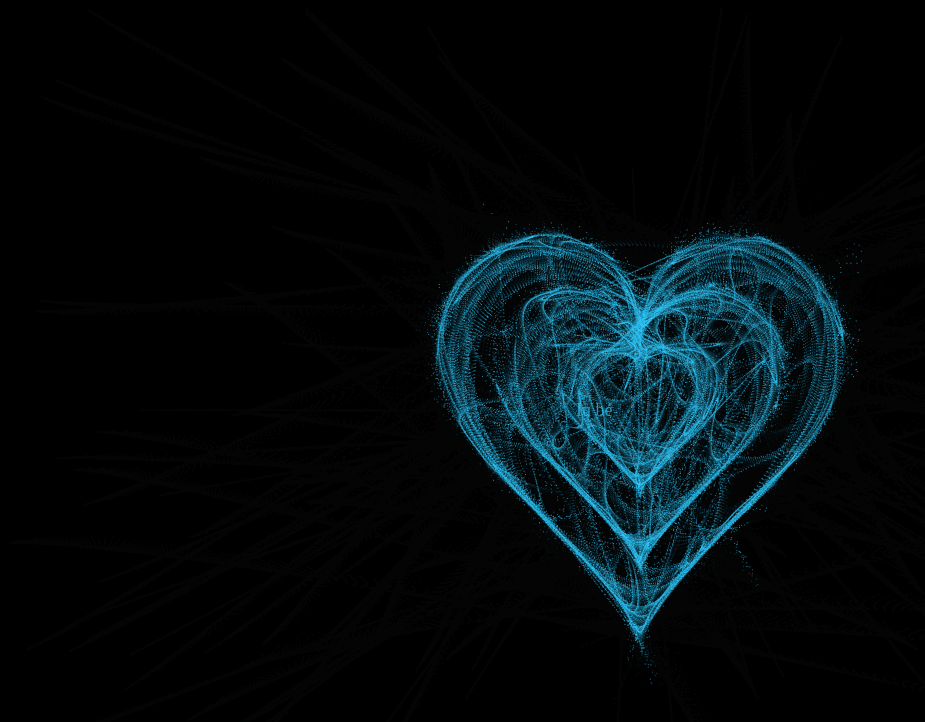
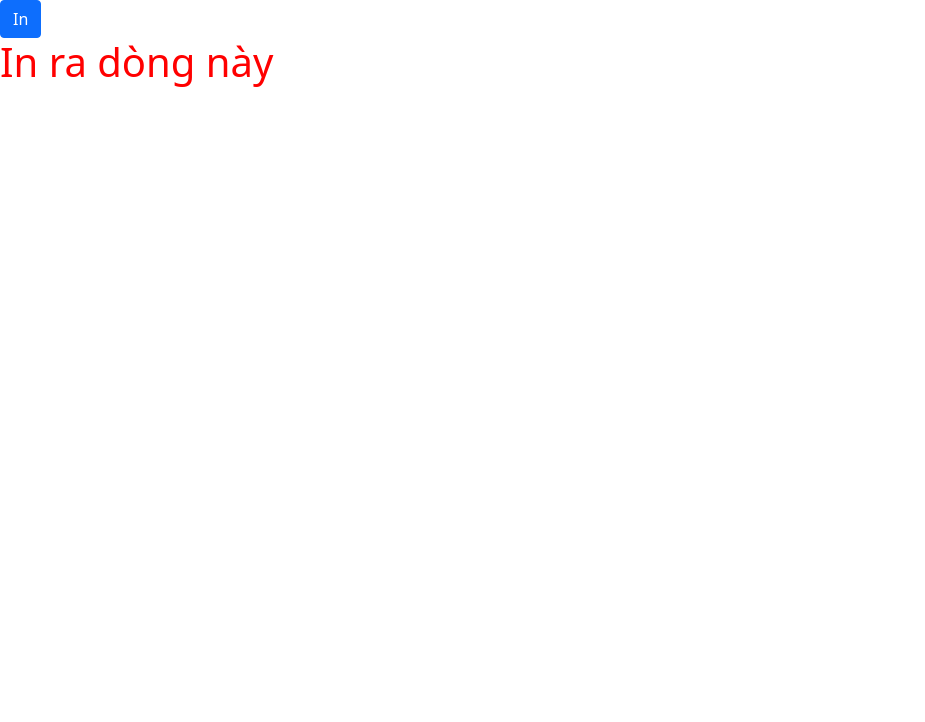
Before and after one commit to guanyuno2/guanyuno2, a plain HTML site: page index.html in a window 1280 px wide. Shown: the whole page, without its empty margins (0-925 px from the left). Drawn offline with nearby package versions, Linux system fonts and the light colour scheme.

Commit message:
Update index.html

```diff
--- a/index.html
+++ b/index.html
@@ -6,6 +6,8 @@
     <meta http-equiv="X-UA-Compatible" content="IE=edge">
     <meta name="viewport" content="width=device-width, initial-scale=1.0">
     <title>Document</title>
+    <link href="https://cdn.jsdelivr.net/npm/bootstrap@5.0.2/dist/css/bootstrap.min.css" rel="stylesheet"
+        integrity="sha384-EVSTQN3/azprG1Anm3QDgpJLIm9Nao0Yz1ztcQTwFspd3yD65VohhpuuCOmLASjC" crossorigin="anonymous">
     <style>
         canvas {
             position: absolute;
@@ -15,10 +17,11 @@
             height: 100%;
             background-color: rgba(0, 0, 0, .2);
         }
+
         .name {
             position: fixed;
             top: 50%;
-            left: 45%;
+            left: 48%;
             font-size: 18px;
             font-weight: 500;
             color: rgba(51, 204, 255, 0.7);
@@ -27,160 +30,24 @@
 </head>
 
 <body>
+    <button type="button" class="btn btn-primary" onclick="onClickPrint('div_print')">
+        In
+    </button>
 
-    <canvas id="heart">
-
-    </canvas>
-    <div
-    class="name"
-    >
-       Iu bé
+    <div id="div_print">
+        <h1 style="Color:Red">In ra dòng này</h1>
     </div>
-
     <script>
-        window.requestAnimationFrame =
-            window.__requestAnimationFrame ||
-            window.requestAnimationFrame ||
-            window.webkitRequestAnimationFrame ||
-            window.mozRequestAnimationFrame ||
-            window.oRequestAnimationFrame ||
-            window.msRequestAnimationFrame ||
-            (function () {
-                return function (callback, element) {
-                    var lastTime = element.__lastTime;
-                    if (lastTime === undefined) {
-                        lastTime = 0;
-                    }
-                    var currTime = Date.now();
-                    var timeToCall = Math.max(1, 33 - (currTime - lastTime));
-                    window.setTimeout(callback, timeToCall);
-                    element.__lastTime = currTime + timeToCall;
-                };
-            })();
-        window.isDevice = (/android|webos|iphone|ipad|ipod|blackberry|iemobile|opera mini/i.test(((navigator.userAgent || navigator.vendor || window.opera)).toLowerCase()));
-        var loaded = false;
-        var init = function () {
-            if (loaded) return;
-            loaded = true;
-            var mobile = window.isDevice;
-            var koef = mobile ? 0.5 : 1;
-            var canvas = document.getElementById('heart');
-            var ctx = canvas.getContext('2d');
-            var width = canvas.width = koef * innerWidth;
-            var height = canvas.height = koef * innerHeight;
-            var rand = Math.random;
-            ctx.fillStyle = "rgba(0,0,0,1)";
-            ctx.fillRect(0, 0, width, height);
-            ctx.font = "30px Arial";
-            ctx.fillText("laskdjalskjdlaksjdlaskjdlaskjdlaskjd", 10, 50);
-            var heartPosition = function (rad) {
-                //return [Math.sin(rad), Math.cos(rad)];
-                return [Math.pow(Math.sin(rad), 3), -(15 * Math.cos(rad) - 5 * Math.cos(2 * rad) - 2 * Math.cos(3 * rad) - Math.cos(4 * rad))];
-            };
-            var scaleAndTranslate = function (pos, sx, sy, dx, dy) {
-                return [dx + pos[0] * sx, dy + pos[1] * sy];
-            };
-            window.addEventListener('resize', function () {
-                width = canvas.width = koef * innerWidth;
-                height = canvas.height = koef * innerHeight;
-                ctx.fillStyle = "rgba(0,0,0,1)";
-                ctx.fillRect(0, 0, width, height);
-            });
-            var traceCount = mobile ? 20 : 50;
-            var pointsOrigin = [];
-            var i;
-            var dr = mobile ? 0.3 : 0.1;
-            for (i = 0; i < Math.PI * 2; i += dr) pointsOrigin.push(scaleAndTranslate(heartPosition(i), 210, 13, 0, 0));
-            for (i = 0; i < Math.PI * 2; i += dr) pointsOrigin.push(scaleAndTranslate(heartPosition(i), 150, 9, 0, 0));
-            for (i = 0; i < Math.PI * 2; i += dr) pointsOrigin.push(scaleAndTranslate(heartPosition(i), 90, 5, 0, 0));
-            var heartPointsCount = pointsOrigin.length;
-            var targetPoints = [];
-            var pulse = function (kx, ky) {
-                for (i = 0; i < pointsOrigin.length; i++) {
-                    targetPoints[i] = [];
-                    targetPoints[i][0] = kx * pointsOrigin[i][0] + width / 2;
-                    targetPoints[i][1] = ky * pointsOrigin[i][1] + height / 2;
-                }
-            };
-            var e = [];
-            for (i = 0; i < heartPointsCount; i++) {
-                var x = rand() * width;
-                var y = rand() * height;
-                e[i] = {
-                    vx: 0,
-                    vy: 0,
-                    R: 2,
-                    speed: rand() + 5,
-                    q: ~~(rand() * heartPointsCount),
-                    D: 2 * (i % 2) - 1,
-                    force: 0.2 * rand() + 0.7,
-                    //f: "hsla(0," + ~~(40 * rand() + 60) + "%," + ~~(60 * rand() + 20) + "%,.3)",
-                    f: "rgba(51, 204, 255, 0.7)",
-                    trace: []
-                };
-                for (var k = 0; k < traceCount; k++) e[i].trace[k] = {
-                    x: x,
-                    y: y
-                };
-            }
-            var config = {
-                traceK: 0.4,
-                // timeDelta: 0.01
-                timeDelta: 0.6
-            };
-            var time = 0;
-            var loop = function () {
-                var n = -Math.cos(time);
-                pulse((1 + n) * .5, (1 + n) * .5);
-                time += ((Math.sin(time)) < 0 ? 9 : (n > 0.8) ? .2 : 1) * config.timeDelta;
-                ctx.fillStyle = "rgba(0,0,0,.1)";
-                ctx.fillRect(0, 0, width, height);
-                for (i = e.length; i--;) {
-                    var u = e[i];
-                    var q = targetPoints[u.q];
-                    var dx = u.trace[0].x - q[0];
-                    var dy = u.trace[0].y - q[1];
-                    var length = Math.sqrt(dx * dx + dy * dy);
-                    if (10 > length) {
-                        if (0.95 < rand()) {
-                            u.q = ~~(rand() * heartPointsCount);
-                        } else {
-                            if (0.99 < rand()) {
-                                u.D *= -1;
-                            }
-                            u.q += u.D;
-                            u.q %= heartPointsCount;
-                            if (0 > u.q) {
-                                u.q += heartPointsCount;
-                            }
-                        }
-                    }
-                    u.vx += -dx / length * u.speed;
-                    u.vy += -dy / length * u.speed;
-                    u.trace[0].x += u.vx;
-                    u.trace[0].y += u.vy;
-                    u.vx *= u.force;
-                    u.vy *= u.force;
-                    for (k = 0; k < u.trace.length - 1;) {
-                        var T = u.trace[k];
-                        var N = u.trace[++k];
-                        N.x -= config.traceK * (N.x - T.x);
-                        N.y -= config.traceK * (N.y - T.y);
-                    }
-                    ctx.fillStyle = u.f;
-                    for (k = 0; k < u.trace.length; k++) {
-                        ctx.fillRect(u.trace[k].x, u.trace[k].y, 1, 1);
-                    }
-                }
-                //ctx.fillStyle = "rgba(255,255,255,1)";
-                //for (i = u.trace.length; i--;) ctx.fillRect(targetPoints[i][0], targetPoints[i][1], 2, 2);
-                window.requestAnimationFrame(loop, canvas);
-            };
-            loop();
-        };
-        var s = document.readyState;
-        if (s === 'complete' || s === 'loaded' || s === 'interactive') init();
-        else document.addEventListener('DOMContentLoaded', init, false);
+        function onClickPrint(printpage) {
+            var headstr = "<html><head><title></title></head><body>";
+            var footstr = "</body>";
+            var newstr = document.all.item(printpage).innerHTML;
+            var oldstr = document.body.innerHTML;
+            document.body.innerHTML = headstr + newstr + footstr;
+            window.print();
+            document.body.innerHTML = oldstr;
+            return false;
+        }
     </script>
 </body>
 
```
